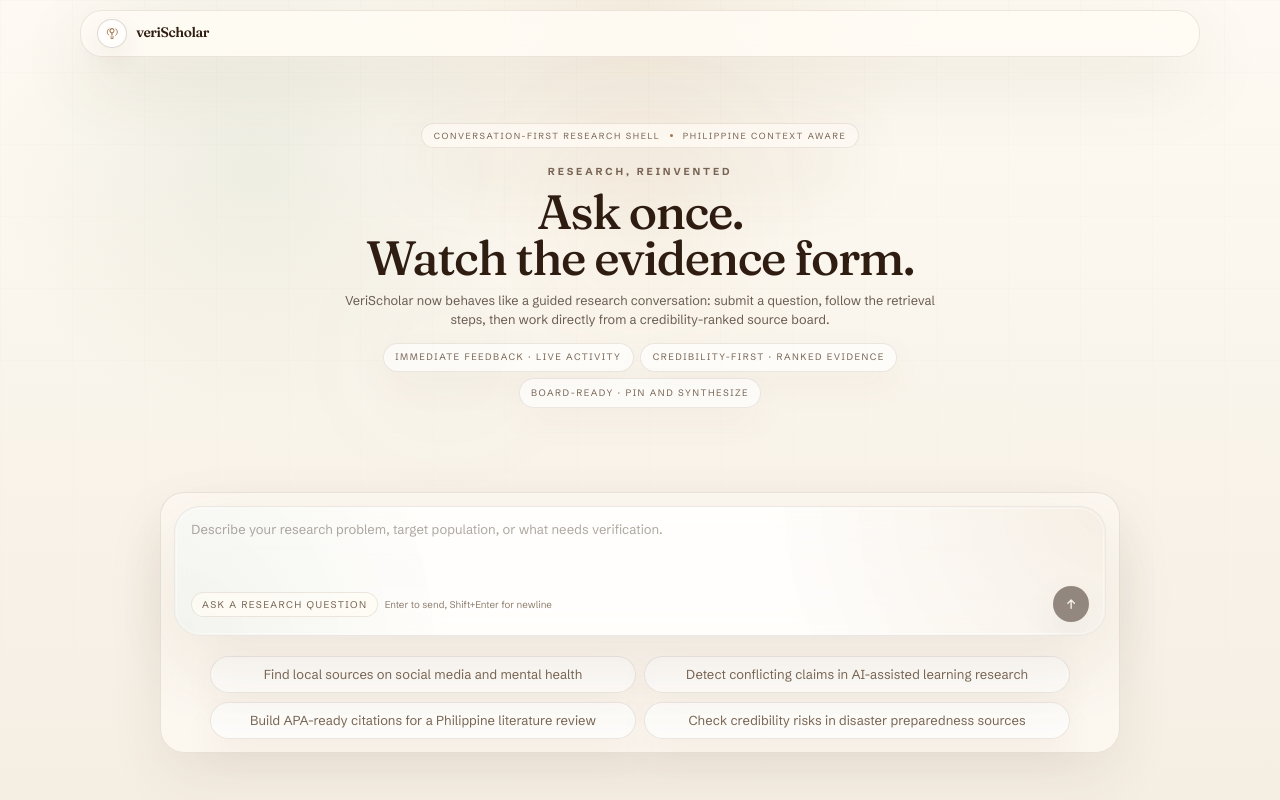
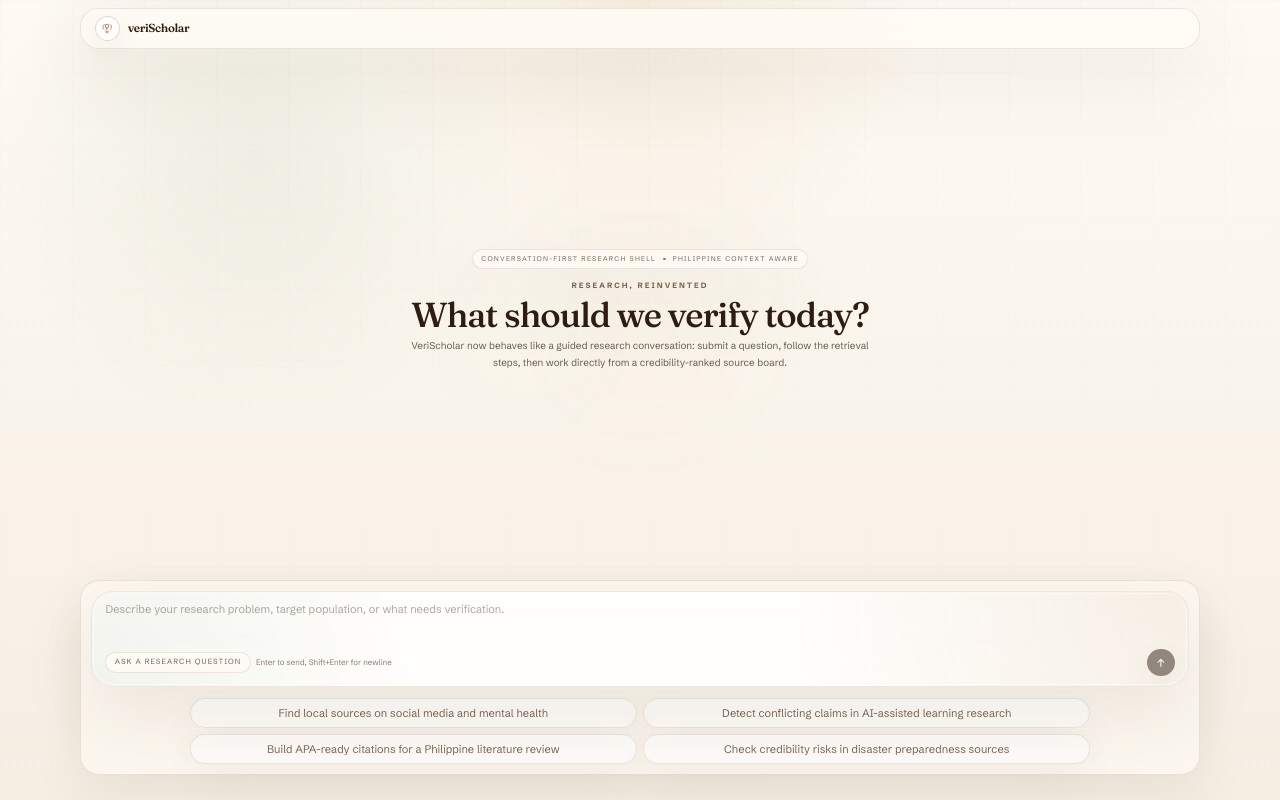
Before and after one commit to dlsl-animodev/hackfest-2026, a Next.js app: page / in a window 1280 px wide. Built offline with nearby package versions, Linux system fonts and the light colour scheme.

Commit message:
Refine landing chat shell scale

```diff
--- a/app/globals.css
+++ b/app/globals.css
@@ -32,21 +32,21 @@ html {
   scroll-padding-top: 6rem;
 }
 
-@media (min-width: 1440px) {
+@media (min-width: 1536px) {
   html {
-    font-size: 12px;
+    font-size: 10px;
   }
 }
 
-@media (min-width: 1280px) and (max-width: 1439px) {
+@media (min-width: 1280px) and (max-width: 1535px) {
   html {
-    font-size: 13px;
+    font-size: 11px;
   }
 }
 
 @media (min-width: 768px) and (max-width: 1279px) {
   html {
-    font-size: 14px;
+    font-size: 13px;
   }
 }
 
--- a/components/verischolar/chat-hero-state.tsx
+++ b/components/verischolar/chat-hero-state.tsx
@@ -1,57 +1,29 @@
 export function ChatHeroState() {
   return (
-    <section className="relative flex flex-col items-center justify-center px-4 py-4 text-center sm:px-6 lg:px-10">
-      <div className="absolute left-1/2 top-8 h-52 w-52 -translate-x-1/2 rounded-full bg-[radial-gradient(circle,rgba(197,154,94,0.18),transparent_72%)] blur-3xl" />
-      <div className="absolute bottom-4 left-[20%] h-32 w-32 rounded-full bg-[radial-gradient(circle,rgba(93,127,99,0.14),transparent_70%)] blur-3xl" />
+    <section className="relative flex flex-col items-center justify-center px-4 py-2 text-center sm:px-6 lg:px-8">
+      <div className="absolute left-1/2 top-8 h-44 w-44 -translate-x-1/2 rounded-full bg-[radial-gradient(circle,rgba(197,154,94,0.18),transparent_72%)] blur-3xl" />
+      <div className="absolute bottom-3 left-[22%] h-24 w-24 rounded-full bg-[radial-gradient(circle,rgba(93,127,99,0.14),transparent_70%)] blur-3xl" />
 
-      <div className="relative w-full max-w-[760px]">
-        <div className="mx-auto inline-flex items-center gap-3 rounded-full border border-[var(--line)] bg-[rgba(255,252,245,0.78)] px-3.5 py-1.5 text-[0.68rem] tracking-[0.18em] text-[var(--muted)] uppercase shadow-[var(--shadow-soft)] backdrop-blur-xl">
+      <div className="relative w-full max-w-[720px]">
+        <div className="mx-auto inline-flex items-center gap-2.5 rounded-full border border-[var(--line)] bg-[rgba(255,252,245,0.78)] px-3 py-1.5 text-[0.62rem] tracking-[0.18em] text-[var(--muted)] uppercase shadow-[var(--shadow-soft)] backdrop-blur-xl">
           Conversation-first research shell
           <span className="h-1 w-1 rounded-full bg-[var(--accent)]" />
           Philippine context aware
         </div>
 
-        <div className="mt-5 space-y-3">
-          <p className="text-[0.78rem] font-bold tracking-[0.28em] text-[var(--muted)] uppercase">
+        <div className="mt-4 space-y-2.5">
+          <p className="text-[0.7rem] font-bold tracking-[0.26em] text-[var(--muted)] uppercase">
             Research, reinvented
           </p>
-          <h1 className="type-display text-[clamp(2.1rem,5vw,3.7rem)] leading-[0.96] text-[var(--ink)]">
-            Ask once.
-            <br />
-            Watch the evidence form.
+          <h1 className="type-display text-[clamp(1.85rem,4.4vw,3.15rem)] leading-[0.94] text-[var(--ink)]">
+            What should we verify today?
           </h1>
-          <p className="mx-auto max-w-[46rem] text-[0.92rem] leading-6 text-[color:rgba(82,67,56,0.86)] sm:text-[0.98rem]">
+          <p className="mx-auto max-w-[42rem] text-[0.84rem] leading-[1.7] text-[color:rgba(82,67,56,0.86)] sm:text-[0.9rem]">
             VeriScholar now behaves like a guided research conversation:
             submit a question, follow the retrieval steps, then work directly
             from a credibility-ranked source board.
           </p>
         </div>
-
-        <div className="mt-4 flex flex-wrap items-center justify-center gap-2 text-left">
-          {[
-            {
-              label: "Immediate feedback",
-              detail: "Live activity",
-            },
-            {
-              label: "Credibility-first",
-              detail: "Ranked evidence",
-            },
-            {
-              label: "Board-ready",
-              detail: "Pin and synthesize",
-            },
-          ].map((item) => (
-            <div
-              key={item.label}
-              className="rounded-full border border-[var(--line)] bg-[rgba(255,255,255,0.64)] px-3.5 py-2 shadow-[0_14px_34px_rgba(108,82,54,0.05)]"
-            >
-              <p className="text-[0.72rem] tracking-[0.16em] text-[var(--muted)] uppercase">
-                {item.label} · {item.detail}
-              </p>
-            </div>
-          ))}
-        </div>
       </div>
     </section>
   );
--- a/components/verischolar/prompt-composer.tsx
+++ b/components/verischolar/prompt-composer.tsx
@@ -54,18 +54,18 @@ export function PromptComposer({
   }
 
   return (
-    <div className={compact ? "space-y-0" : "space-y-6"}>
+    <div className={compact ? "space-y-0" : "space-y-4"}>
       <form
         ref={formRef}
         action={onSubmitQuery ? undefined : "/"}
         method={onSubmitQuery ? undefined : "get"}
         onSubmit={handleSubmit}
         className={`composer-shell relative overflow-hidden rounded-[2rem] border border-[var(--line)] bg-[rgba(255,255,255,0.74)] ${
-          compact ? "px-4 py-3 sm:px-5" : "px-4 py-3.5 sm:px-5 sm:py-4"
+          compact ? "px-4 py-3 sm:px-5" : "px-4 py-3 sm:px-5 sm:py-3.5"
         } shadow-[var(--shadow-soft)] backdrop-blur-xl transition-all duration-500`}
       >
         <div className="pointer-events-none absolute inset-0 bg-[radial-gradient(circle_at_top_right,rgba(189,145,86,0.14),transparent_36%),radial-gradient(circle_at_bottom_left,rgba(114,137,96,0.09),transparent_30%)]" />
-        <div className="relative space-y-4">
+        <div className="relative space-y-3.5">
           <textarea
             name="q"
             rows={1}
@@ -74,24 +74,24 @@ export function PromptComposer({
             onKeyDown={handleKeyDown}
             enterKeyHint="search"
             placeholder="Describe your research problem, target population, or what needs verification."
-            className={`w-full resize-none border-none bg-transparent pr-12 text-[1rem] text-[var(--ink)] outline-none placeholder:text-[color:rgba(94,82,69,0.5)] sm:text-[1.08rem] ${
+            className={`w-full resize-none border-none bg-transparent pr-12 text-[0.94rem] text-[var(--ink)] outline-none placeholder:text-[color:rgba(94,82,69,0.5)] sm:text-[1rem] ${
               compact
-                ? "max-h-28 min-h-[3rem] leading-7"
-                : "max-h-28 min-h-[3.65rem] leading-7"
+                ? "max-h-24 min-h-[2.85rem] leading-6"
+                : "max-h-24 min-h-[3.05rem] leading-6"
             }`}
           />
 
           <div className="flex flex-wrap items-center justify-between gap-3">
             <div className="flex flex-wrap items-center gap-2 text-sm text-[var(--muted)]">
-              <span className="rounded-full border border-[var(--line)] bg-[rgba(255,252,245,0.74)] px-3 py-1.5 text-xs tracking-[0.14em] uppercase">
+              <span className="rounded-full border border-[var(--line)] bg-[rgba(255,252,245,0.74)] px-3 py-1.5 text-[0.68rem] tracking-[0.14em] uppercase">
                 {compact ? "Continue the thread" : "Ask a research question"}
               </span>
               {isPending ? (
-                <span className="rounded-full border border-[rgba(162,119,79,0.2)] bg-[rgba(255,245,232,0.82)] px-3 py-1.5 text-xs text-[var(--accent)]">
+                <span className="rounded-full border border-[rgba(162,119,79,0.2)] bg-[rgba(255,245,232,0.82)] px-3 py-1.5 text-[0.7rem] text-[var(--accent)]">
                   Search in progress
                 </span>
               ) : (
-                <span className="text-xs text-[color:rgba(120,102,85,0.84)]">
+                <span className="text-[0.72rem] text-[color:rgba(120,102,85,0.84)]">
                   Enter to send, Shift+Enter for newline
                 </span>
               )}
@@ -100,7 +100,7 @@ export function PromptComposer({
             <button
               type="submit"
               disabled={!query.trim() || isPending}
-              className="inline-flex h-11 w-11 items-center justify-center rounded-full bg-[var(--ink)] text-[var(--bg)] shadow-[0_16px_40px_rgba(32,20,12,0.16)] transition-transform duration-300 hover:-translate-y-0.5 disabled:cursor-not-allowed disabled:opacity-50"
+              className="inline-flex h-10 w-10 items-center justify-center rounded-full bg-[var(--ink)] text-[var(--bg)] shadow-[0_14px_34px_rgba(32,20,12,0.16)] transition-transform duration-300 hover:-translate-y-0.5 disabled:cursor-not-allowed disabled:opacity-50"
               aria-label={
                 isPending
                   ? "Research search is in progress"
--- a/components/verischolar/search-session-shell.tsx
+++ b/components/verischolar/search-session-shell.tsx
@@ -131,8 +131,8 @@ export function SearchSessionShell({
 
   return (
     <section
-      className={`mx-auto flex w-full flex-1 flex-col px-4 pt-4 sm:px-6 lg:px-10 ${
-        hasConversation ? "pb-36" : "pb-14"
+      className={`mx-auto flex w-full flex-1 flex-col px-4 pt-3 sm:px-6 lg:px-10 ${
+        hasConversation ? "pb-32" : "pb-6"
       }`}
     >
       <div className="mx-auto flex w-full max-w-[1120px] flex-1 flex-col">
@@ -149,11 +149,11 @@ export function SearchSessionShell({
             </div>
           </div>
         ) : (
-          <div className="mx-auto flex min-h-[calc(100vh-9rem)] w-full max-w-[960px] flex-col gap-6">
-            <div className="flex flex-1 items-center justify-center pb-4">
+          <div className="mx-auto flex min-h-[calc(100dvh-7.5rem)] w-full max-w-[1120px] flex-col justify-end gap-4">
+            <div className="flex flex-1 items-center justify-center pb-2">
               <ChatHeroState />
             </div>
-            <div className="rounded-[1.85rem] border border-[rgba(118,96,72,0.14)] bg-[rgba(255,250,244,0.66)] p-3 shadow-[0_22px_56px_rgba(91,64,35,0.08)] backdrop-blur-xl sm:p-4">
+            <div className="rounded-[1.75rem] border border-[rgba(118,96,72,0.14)] bg-[rgba(255,250,244,0.66)] p-3 shadow-[0_20px_52px_rgba(91,64,35,0.08)] backdrop-blur-xl sm:p-3.5">
               <PromptComposer
                 initialQuery={composerQuery}
                 compact={false}
--- a/components/verischolar/suggestion-chips.tsx
+++ b/components/verischolar/suggestion-chips.tsx
@@ -19,7 +19,7 @@ export function SuggestionChips({
       className={`grid gap-2.5 ${
         compact
           ? "grid-cols-1 justify-start"
-          : "mx-auto w-full max-w-[860px] sm:grid-cols-2"
+          : "mx-auto w-full max-w-[900px] sm:grid-cols-2"
       }`}
     >
       {SUGGESTIONS.map((suggestion) => (
@@ -40,7 +40,7 @@ export function SuggestionChips({
             type="submit"
             name={onSelectSuggestion ? undefined : "q"}
             value={suggestion}
-            className="w-full rounded-full border border-[var(--line)] bg-[rgba(255,255,255,0.62)] px-4 py-2.5 text-sm text-[var(--muted)] shadow-[0_16px_34px_rgba(119,93,64,0.06)] transition-all duration-300 hover:-translate-y-0.5 hover:border-[var(--line-strong)] hover:text-[var(--ink)]"
+            className="w-full rounded-full border border-[var(--line)] bg-[rgba(255,255,255,0.62)] px-4 py-2 text-[0.9rem] leading-6 text-[var(--muted)] shadow-[0_16px_34px_rgba(119,93,64,0.06)] transition-all duration-300 hover:-translate-y-0.5 hover:border-[var(--line-strong)] hover:text-[var(--ink)]"
           >
             {suggestion}
           </button>
```
